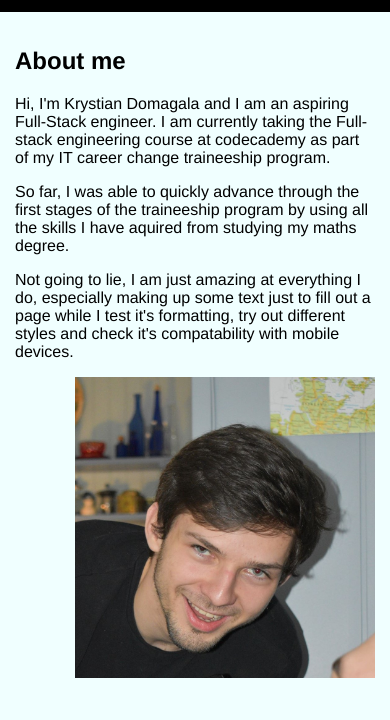
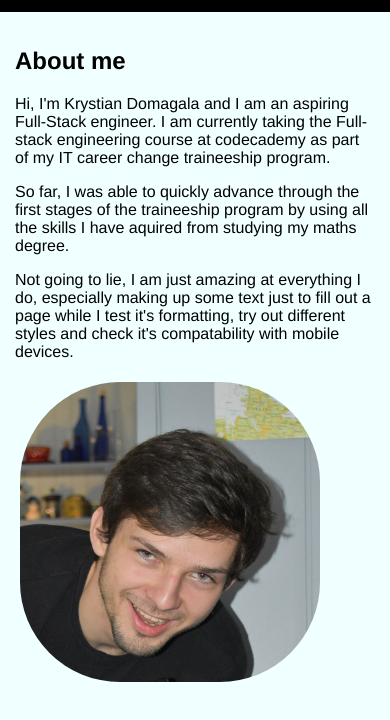
Before and after one commit to K-Domagala/portfolio, a plain HTML site: page index.html in a window 390 px wide. Shown: the part 100-820 px from the top of the page. Drawn offline with Linux system fonts and the light colour scheme.

Commit message:
Improved layout on desktop

```diff
--- a/index.html
+++ b/index.html
@@ -20,10 +20,12 @@
     </header>
     <main>
         <!-- <img id="profile" src="resources/images/profile-picture.jpg"> -->
-        <h2 id="aboutMe">About me</h2>
-        <p>Hi, I'm Krystian Domagala and I am an aspiring Full-Stack engineer. I am currently taking the Full-stack engineering course at codecademy as part of my IT career change traineeship program.</p>
-        <p>So far, I was able to quickly advance through the first stages of the traineeship program by using all the skills I have aquired from studying my maths degree.</p>
-        <p>Not going to lie, I am just amazing at everything I do, especially making up some text just to fill out a page while I test it's formatting, try out different styles and check it's compatability with mobile devices.</p>
+        <div id="aboutMeContainer">
+            <h2 id="aboutMe">About me</h2>
+            <p>Hi, I'm Krystian Domagala and I am an aspiring Full-Stack engineer. I am currently taking the Full-stack engineering course at codecademy as part of my IT career change traineeship program.</p>
+            <p>So far, I was able to quickly advance through the first stages of the traineeship program by using all the skills I have aquired from studying my maths degree.</p>
+            <p>Not going to lie, I am just amazing at everything I do, especially making up some text just to fill out a page while I test it's formatting, try out different styles and check it's compatability with mobile devices.</p>
+        </div>
         <img id="profile" src="resources/images/profile-picture.jpg">
     </main>
 </body>
--- a/resources/style.css
+++ b/resources/style.css
@@ -51,19 +51,20 @@ nav li{
 }
 
 @media only screen and (max-width: 600px){
-    #profile{
-        float:none;
+    main{
+        flex-direction: column;
     }
 }
 
 main{
-    flex-wrap: wrap;
-    float: left;
+    display: flex;
 }
 
 #profile{
     display:flex;
     width:300px;
-    height:auto;
+    height:300px;
     float:right;
+    border-radius: 100px;
+    margin: 5px;
 }
```
